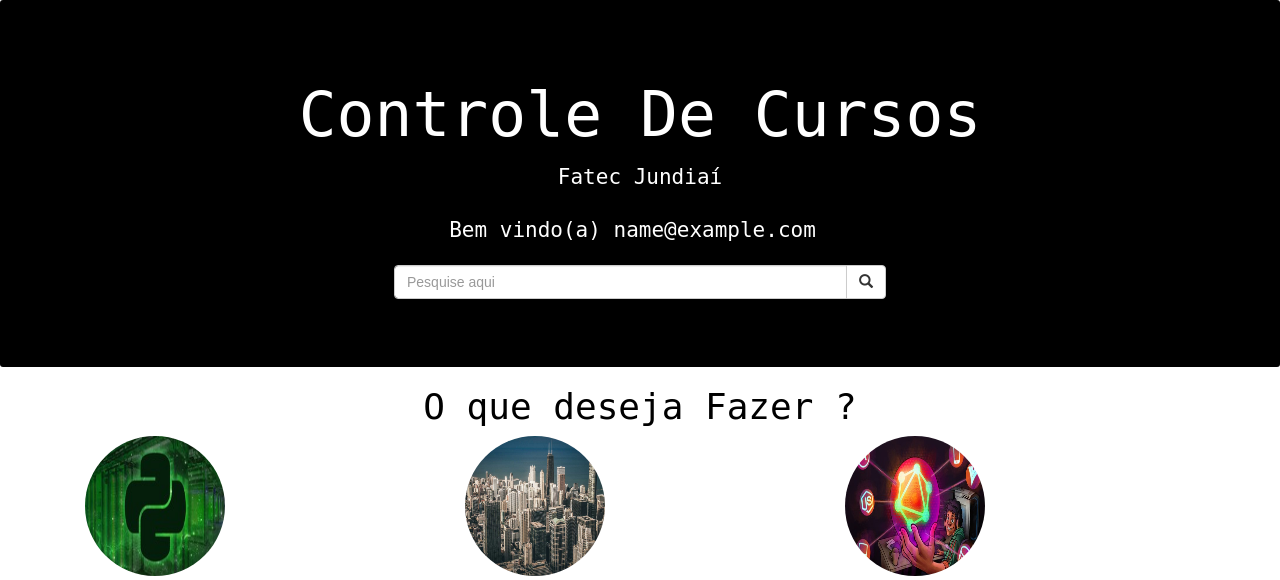
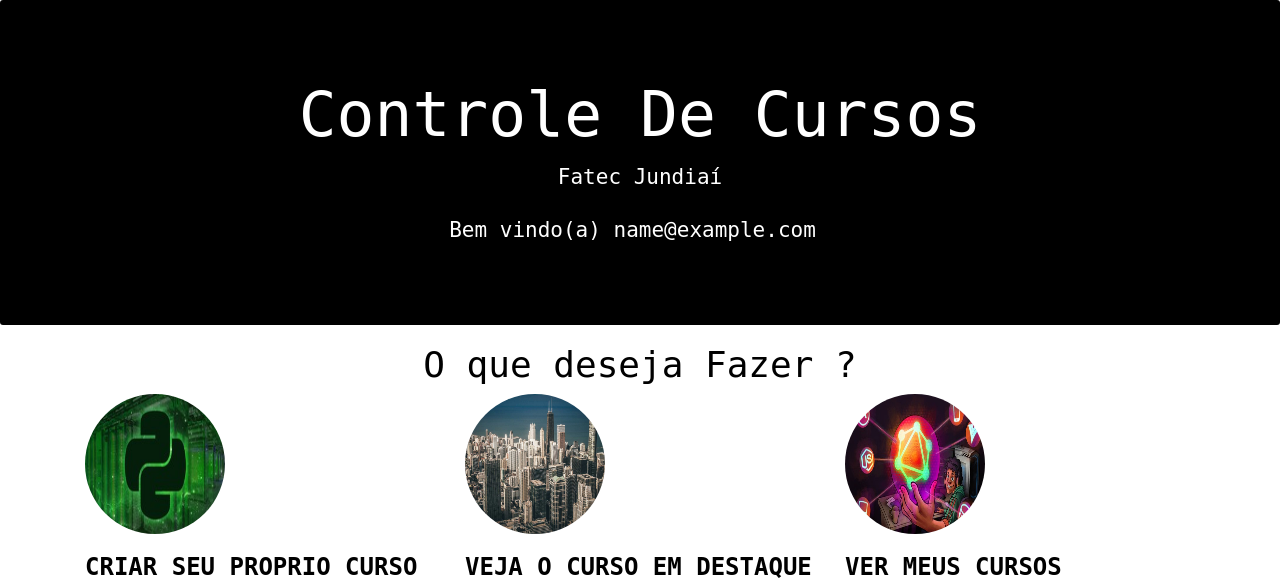
Before and after one commit to vitoriassia/Controle-de-Cursos, a PHP site: page /Paginas/home.php in a window 1280 px wide. Shown: the part 62-642 px from the top of the page. Run offline with PHP 8.4, Linux system fonts and the light colour scheme; the visitor is signed in with stand-in values (Sample User, id 1); some libraries are stand-ins or nearby versions.

Commit message:
Elemento de busca Retirado

```diff
--- a/Paginas/home.php
+++ b/Paginas/home.php
@@ -63,14 +63,6 @@ $logado = $_SESSION["logado"];
     <h1>Controle De Cursos</h1>
     <p>Fatec Jundiaí</p>
     <p id="logado" class="name-logado invisible" aria-hidden="true"> Bem vindo(a) <?php echo $_SESSION['Email']?>
-    <div class="input-group search-imput">
-        <input type="text" class="form-control" placeholder="Pesquise aqui">
-        <span class="input-group-btn">
-        <button type="button" class="btn btn-default btn-md">
-        <span class="glyphicon glyphicon-search " aria-hidden="true"></span>
-        </button>
-        </span>
-    </div>
 </div>
 
     <div class="container marketing">
```
